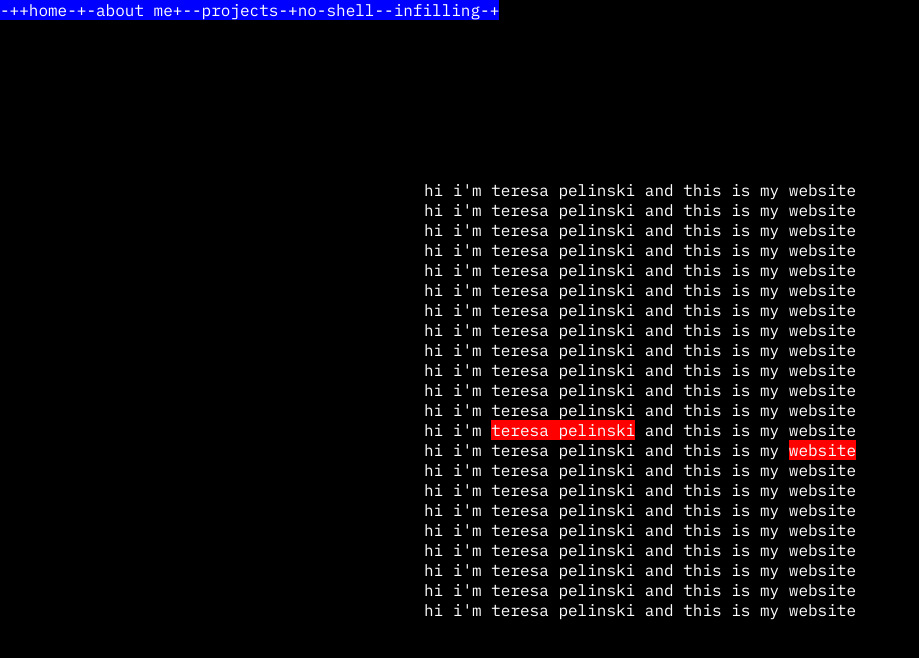
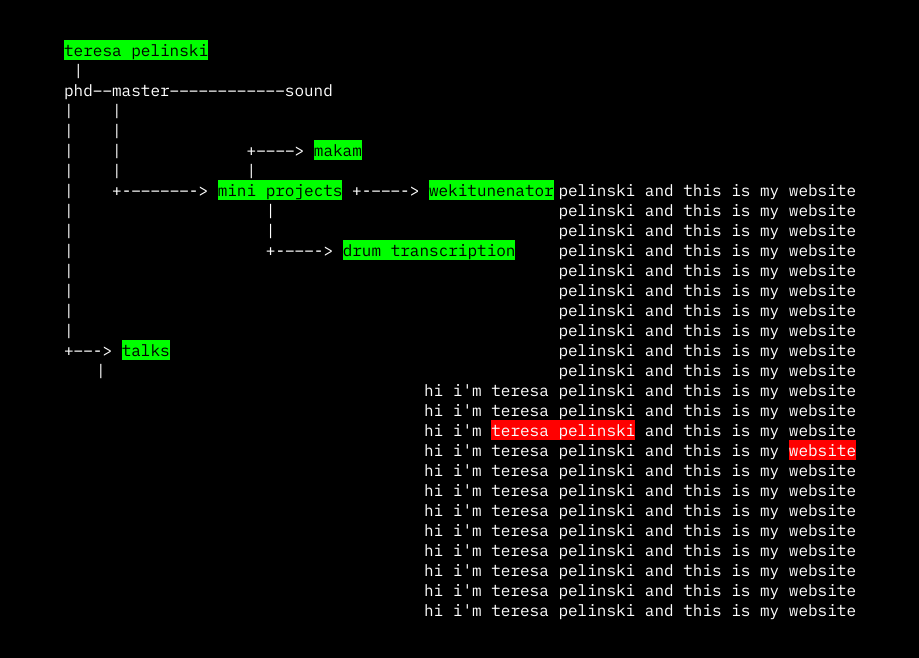
Before and after one commit to pelinski/teresapelinski, a React (Vite) app: page / in a window 1280 px wide. Shown: the top 658 px of the page, without its empty margins (0-919 px from the left). Built offline with nearby package versions, Linux system fonts and the light colour scheme.

Commit message:
weird nav

```diff
--- a/src/App.scss
+++ b/src/App.scss
@@ -6,6 +6,7 @@
 @import url('https://fonts.googleapis.com/css2?family=IBM+Plex+Mono&display=swap');
 
 $ipad: 812px;
+$tgreen: rgb(0, 255, 0);
 
 // styles
 * {
@@ -26,23 +27,40 @@ $ipad: 812px;
 	}
 }
 nav {
-	position: absolute;
+	position: fixed;
+	padding-top: 5vh;
+	padding-left: 5vw;
+	display: flex;
+	flex-direction: column;
 	left: 0;
 	cursor: pointer;
+	span {
+		background: black;
+	}
 	a {
-		background: blue;
+		height: fit-content;
+		width: fit-content;
+		background: $tgreen;
+		color: black;
+	}
+	.nav-projects {
+		display: flex;
+		span {
+			align-self: flex-end;
+		}
 	}
 	::-moz-selection {
 		color: black;
-		background: rgb(0, 255, 0);
+		background: red;
 	}
 	::selection {
 		color: black;
-		background: rgb(0, 255, 0);
+		background: red;
 	}
 }
 main {
 	display: flex;
+	flex-wrap: wrap;
 	width: 300vw;
 	.screen {
 		margin: 0;
@@ -60,6 +78,17 @@ main {
 		span {
 			span {
 				background-color: red;
+			}
+		}
+		@media (max-width: $ipad) {
+			span {
+				width: 110vw;
+			}
+			br {
+				display: none;
+				-webkit-hyphens: auto;
+				-ms-hyphens: auto;
+				hyphens: auto;
 			}
 		}
 	}
--- a/src/pages/Home.page.tsx
+++ b/src/pages/Home.page.tsx
@@ -4,40 +4,125 @@ export const HomePage: React.FC = (): JSX.Element => {
 	return (
 		<>
 			<nav>
-				<a onClick={scrollHandler('title')}>-++home-+</a>
-				<a onClick={scrollHandler('about-me')}>-about me+-</a>
-				<a>-projects-</a>
-				<a onClick={scrollHandler('no-shell')}>+no-shell</a>
-				<a onClick={scrollHandler('infilling')}>--infilling-+</a>
+				<a onClick={scrollHandler('title')}>{'teresa pelinski'}</a>
+				&nbsp;|
+				<br />
+				phd––master––––––––––––sound
+				<span>
+					<Nbsp />|<Nbsp n={4} />|
+					<br />
+					<Nbsp />|<Nbsp n={4} />|
+					<br />
+					<Nbsp />|<Nbsp n={4} />|<Nbsp n={13} />
+					+––––{'>'} <a>makam</a>
+					<br />
+					<Nbsp />|<Nbsp n={4} />|<Nbsp n={13} />|
+					<br />
+					<Nbsp />|<Nbsp n={4} />
+					+-––––––-{'>'} <a>mini projects</a> +-–––-{'>'} <a>wekitunenator</a>
+					<br />
+					<Nbsp />|<Nbsp n={20} />|
+					<br />
+					<Nbsp />|<Nbsp n={20} />|
+					<br />
+					<Nbsp />|<Nbsp n={20} />
+					+-–––-{'>'} <a>drum transcription</a>
+					<br />
+					<Nbsp />|
+					<br />
+					<Nbsp />|
+					<br />
+					<Nbsp />
+					|
+					<br />
+					<Nbsp />|
+					<br />
+					<Nbsp />
+					+––-{'>'} <a onClick={scrollHandler('about-me')}>talks </a>
+					<br />
+					&emsp;&emsp;|
+				</span>
+				{/* </span> */}
+				{/* <span className='nav-projects'>
+						&nbsp;&nbsp;&nbsp;&nbsp;&nbsp;&nbsp;&nbsp;_|
+						<br />
+						&nbsp;&nbsp;&nbsp;&nbsp;&nbsp;&nbsp;|
+						<br />
+						&nbsp;&nbsp;&nbsp;&nbsp;&nbsp;&nbsp;|
+						<br />
+						&nbsp;&nbsp;&nbsp;&nbsp;&nbsp;&nbsp;+––-{'>'}
+						<a>+videos+</a>
+						<br />
+						&nbsp;&nbsp;&nbsp;&nbsp;&nbsp;&nbsp;|
+						<br />
+						<span>
+							&nbsp;&nbsp;&nbsp;&nbsp;&nbsp;&nbsp;+––––{'>'}{' '}
+							<a onClick={scrollHandler('no-shell')}>+no-shell</a>
+							<br />
+							&nbsp;&nbsp;&nbsp;&nbsp;&nbsp;&nbsp;|
+							<br />
+							<a>+videos+</a>
+						</span>
+					</span>
+				</span>
+				<span>
+					&nbsp;&nbsp;&nbsp;&nbsp;&nbsp;&nbsp;&nbsp;&nbsp;&nbsp;&nbsp;&nbsp;&nbsp;&nbsp;&nbsp;|
+					<br />
+					&nbsp;&nbsp;&nbsp;&nbsp;&nbsp;&nbsp;&nbsp;&nbsp;&nbsp;&nbsp;&nbsp;&nbsp;&nbsp;&nbsp;|
+					<br />{' '}
+					&nbsp;&nbsp;&nbsp;&nbsp;&nbsp;&nbsp;&nbsp;&nbsp;&nbsp;&nbsp;&nbsp;&nbsp;&nbsp;&nbsp;+---
+					{'>'}
+					<a onClick={scrollHandler('infilling')}>--infilling-+</a>
+				</span> */}
 			</nav>
 			<main>
 				<div className='screen' id='title'>
-					<span>hi i'm teresa pelinski and this is my website</span>
-					<span>hi i'm teresa pelinski and this is my website</span>
-					<span>hi i'm teresa pelinski and this is my website</span>
-					<span>hi i'm teresa pelinski and this is my website</span>
-					<span>hi i'm teresa pelinski and this is my website</span>
-					<span>hi i'm teresa pelinski and this is my website</span>
-					<span>hi i'm teresa pelinski and this is my website</span>
-					<span>hi i'm teresa pelinski and this is my website</span>
-					<span>hi i'm teresa pelinski and this is my website</span>
-					<span>hi i'm teresa pelinski and this is my website</span>
-					<span>hi i'm teresa pelinski and this is my website</span>
-					<span>hi i'm teresa pelinski and this is my website</span>
 					<span>
+						hi i'm teresa pelinski and this is my website
+						<br />
+						hi i'm teresa pelinski and this is my website
+						<br />
+						hi i'm teresa pelinski and this is my website
+						<br />
+						hi i'm teresa pelinski and this is my website
+						<br />
+						hi i'm teresa pelinski and this is my website
+						<br />
+						hi i'm teresa pelinski and this is my website
+						<br />
+						hi i'm teresa pelinski and this is my website
+						<br />
+						hi i'm teresa pelinski and this is my website
+						<br />
+						hi i'm teresa pelinski and this is my website
+						<br />
+						hi i'm teresa pelinski and this is my website
+						<br />
+						hi i'm teresa pelinski and this is my website
+						<br />
+						hi i'm teresa pelinski and this is my website
+						<br />
 						hi i'm <span>teresa pelinski</span> and this is my website
+						<br />
+						hi i'm teresa pelinski and this is my <span>website</span>
+						<br />
+						hi i'm teresa pelinski and this is my website
+						<br />
+						hi i'm teresa pelinski and this is my website
+						<br />
+						hi i'm teresa pelinski and this is my website
+						<br />
+						hi i'm teresa pelinski and this is my website
+						<br />
+						hi i'm teresa pelinski and this is my website
+						<br />
+						hi i'm teresa pelinski and this is my website
+						<br />
+						hi i'm teresa pelinski and this is my website
+						<br />
+						hi i'm teresa pelinski and this is my website
+						<br />
 					</span>
-					<span>
-						hi i'm teresa pelinski and this is my <span>website</span>
-					</span>
-					<span>hi i'm teresa pelinski and this is my website</span>
-					<span>hi i'm teresa pelinski and this is my website</span>
-					<span>hi i'm teresa pelinski and this is my website</span>
-					<span>hi i'm teresa pelinski and this is my website</span>
-					<span>hi i'm teresa pelinski and this is my website</span>
-					<span>hi i'm teresa pelinski and this is my website</span>
-					<span>hi i'm teresa pelinski and this is my website</span>
-					<span>hi i'm teresa pelinski and this is my website</span>
 				</div>
 				<div className='screen' id='about-me'>
 					hi this is the about me
@@ -50,5 +135,12 @@ export const HomePage: React.FC = (): JSX.Element => {
 	)
 }
 
-const scrollHandler = (scrollTo: string) => (): void =>
-	document.getElementById(scrollTo)?.scrollIntoView({ behavior: 'smooth' })
+const scrollHandler = (scrollTo: string) => (): void => document.getElementById(scrollTo)?.scrollIntoView({ behavior: 'smooth' })
+
+const Nbsp: React.FC<{ n?: number }> = ({ n = 0 }): JSX.Element => {
+	const nbsp: JSX.Element[] = []
+	for (let i = 0; i < n; i++) {
+		nbsp.push(<>&nbsp;</>)
+	}
+	return <>{nbsp}</>
+}
```
Also changed, not shown: 1 other file (tests, documents, lock files or other folders).
